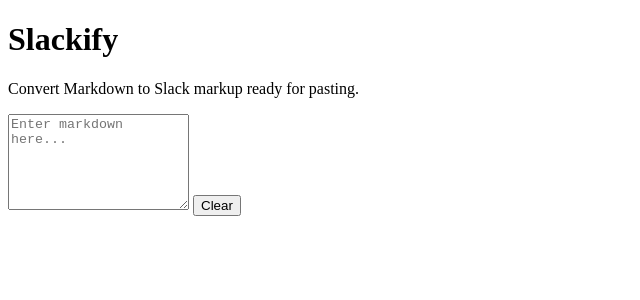
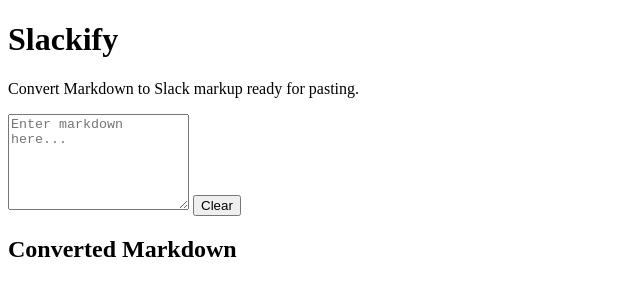
Before and after one commit to erkannt/slackify, a Svelte app: page / in a window 1280 px wide. Shown: the top 300 px of the page, without its empty margins (0-640 px from the left). Built offline with nearby package versions, Linux system fonts and the light colour scheme.

Commit message:
Add output area

```diff
--- a/src/App.svelte
+++ b/src/App.svelte
@@ -20,4 +20,9 @@
 
         <button onclick={clear}> Clear </button>
     </section>
+
+    <section>
+        <h2>Converted Markdown</h2>
+        <pre>{markdown}</pre>
+    </section>
 </main>
```
